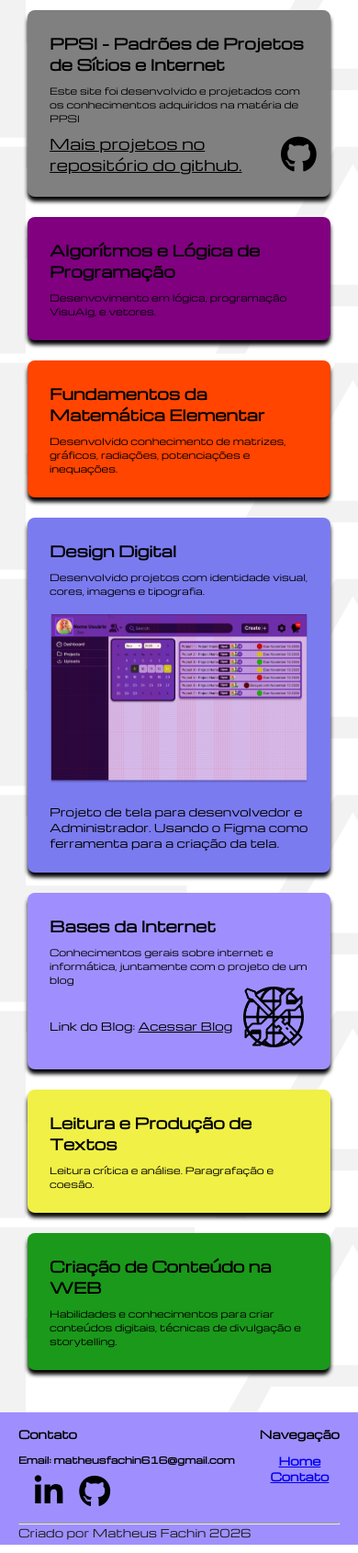
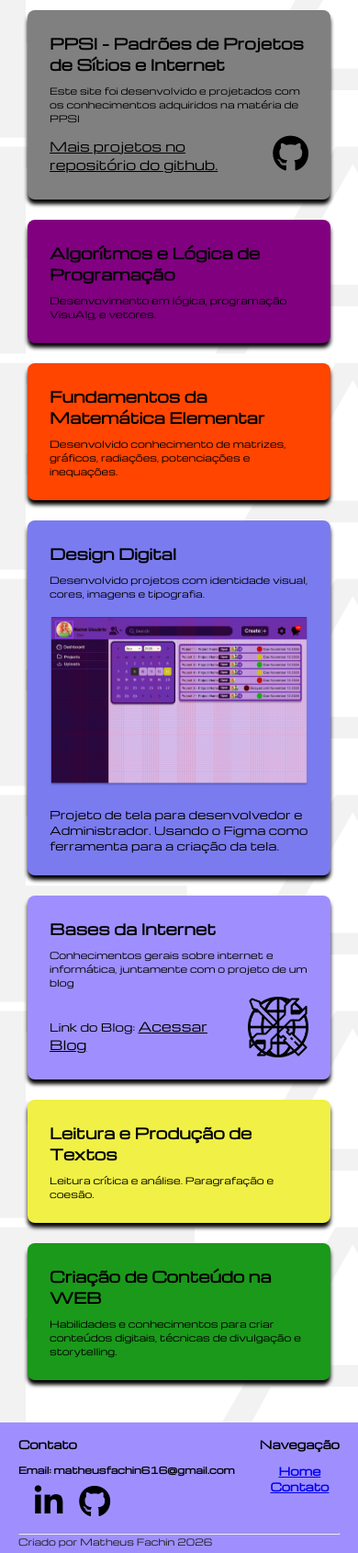
Before and after one commit to MatheusFachin-616/portfoliop2, a plain HTML site: page index.html in a window 390 px wide. Shown: the part 1020-2709 px from the top of the page at 92% size. Drawn offline with nearby package versions, Linux system fonts and the light colour scheme; files whose address does not match are found by name.

Commit message:
Mais responsividade na tela inicial

```diff
--- a/css/base.css
+++ b/css/base.css
@@ -79,13 +79,15 @@ footer{
 }
 .footer-h1{
     font-size: 20px;
+    margin-bottom: 12px;
 }
 
 .footer-desc{
-    font-size: 22px;
+    font-size: 26px;
     text-decoration: none;
+    color: black;
 }
-footer li{
+footer ul{
     list-style: none;
     text-decoration: none;
     color: black;
@@ -166,4 +168,7 @@ footer li{
     .footer-email{
         font-size: 10px;
     }
+    .footer-copyright{
+        font-size: 10px;
+    }
 }
--- a/css/contato.css
+++ b/css/contato.css
@@ -7,7 +7,7 @@
 
 .contato-nome{
     text-align: center;
-    font-size: 28px;
+    font-size: 32px;
     margin-bottom: 26px;
 }
 
@@ -30,8 +30,7 @@
     color: black;
 }
 .contato-icon a{
-    height: 100%;
-    width: 100%;
+    font-size: 225px;
     color: black;
 }
 .contato-rede{
@@ -52,6 +51,7 @@
 }
 
 .e-mail-contato{
+    margin-top: -30px;
     font-size: 20px;
     text-align: center;
     margin-top: 14px;
--- a/css/style.css
+++ b/css/style.css
@@ -185,8 +185,13 @@ h2{
     flex-direction: row;
     gap: 30px;
     align-items: center;
+    color: black;
+    text-decoration: none;
 }
-.disciplina-final i{
+.github-call{
+    color: black;
+}
+.github-ppsi{
     font-size: 40px;
     color: black;
 }
@@ -225,11 +230,6 @@ h2{
     font-size: 20px;
     color:black;
 }
-.github-ppsi{
-    width: 30px;
-    height: 30px;
-    display: block;
-}
 .design-fim{
     margin-top: 18px;
     display: flex;
@@ -247,7 +247,7 @@ h2{
 
 .disciplina-link{
     margin-top: 18px;
-    font-size: 16px;
+    font-size: 24px;
 }
 .disciplina-link a{
     color: black;
@@ -257,10 +257,17 @@ h2{
     background: purple;
 }
 .webtools-logo{
-    width: 350px;
-    height: 350px;
+    width: 200px;
+    height: 200px;
     object-fit: cover;
-    flex-shrink: 0;
+}
+.internet-div{
+    margin-top: 20px;
+    display: flex;
+    gap: 32px;
+    align-items: center;
+    justify-content: center;
+    padding: 0 80px;
 }
 @media (max-width: 768px) {
     .body{
@@ -341,6 +348,7 @@ h2{
     .disciplina-card h2{
         font-size:16px
     }
+
     .github-call{
         color: black;
         margin-top: 8px;
@@ -372,12 +380,23 @@ h2{
     #internet-desc{
         word-break: normal;
     }
+    .internet-div{
+        align-items: center;
+        justify-content: start;
+        margin-top: 8px;
+        gap: 12px;
+        padding: 0 0 0 0;
+    }
     .internet-div a{
         width: 75%;
+        font-size: 14px;
     }
     .webtools-logo{
         object-fit: fill;
         height: 66px;
         width: 66px;
     }
+    .github-call{
+        font-size: 14px;
+    }
 }
```
Also changed, not shown: contato.html (+1 -1 lines).
